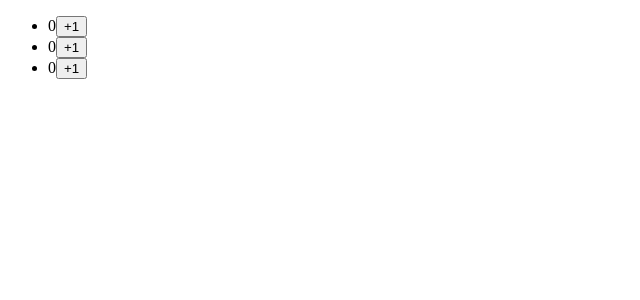
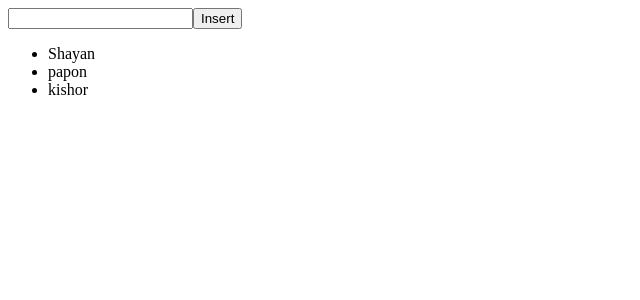
Before and after one commit to Shayan3528/updating-objects-in-state-react-, a React (Vite) app: page / in a window 1280 px wide. Shown: the top 300 px of the page, without its empty margins (0-640 px from the left). Built offline with nearby package versions, Linux system fonts and the light colour scheme.

Commit message:
Inserting into Array

```diff
--- a/src/App.jsx
+++ b/src/App.jsx
@@ -1,30 +1,36 @@
 import {useState} from 'react';
 
-let initialCounters = [0,0,0];
+let nextId = 3;
+
+const initialArtists = [
+  {id:0,name:'Shayan'},
+  {id:1,name:'papon'},
+  {id:2, name:'kishor'}
+];
 
 export default function App(){
-  const [counters,setCounter] = useState(initialCounters);
-  function handleIncrementClick(index){
-    const nextCounters  = counters.map((c,i)=> {
-      if(i===index){
-        return c+1;
-      } else{
-        return c;
-      }
-    });
-    setCounter(nextCounters);
-
+  const [name,setName] = useState('');
+  const [artists,setArtists]= useState(initialArtists);
+  function handleClick(){
+    const insertAt = 1;
+    const nextArtists = [
+      ...artists.slice(0,insertAt),
+      {id:nextId++, name:name},
+      ...artists.slice(insertAt)
+    ];
+    setArtists(nextArtists);
+    setName('');
   }
 
   return(
     <>
+      <input value= {name} onChange = {e=>setName(e.target.value)} />
+      <button onClick = {handleClick}>
+        Insert
+      </button>
       <ul>
-        {counters.map((counter,i)=>(
-          <li key = {i}>
-            {counter}
-            <button onClick = {()=> {handleIncrementClick(i)}}> +1
-            </button>
-          </li>
+        {artists.map(artist => (
+          <li key = {artist.id}> {artist.name} </li>
         ))}
       </ul>
     </>
```
